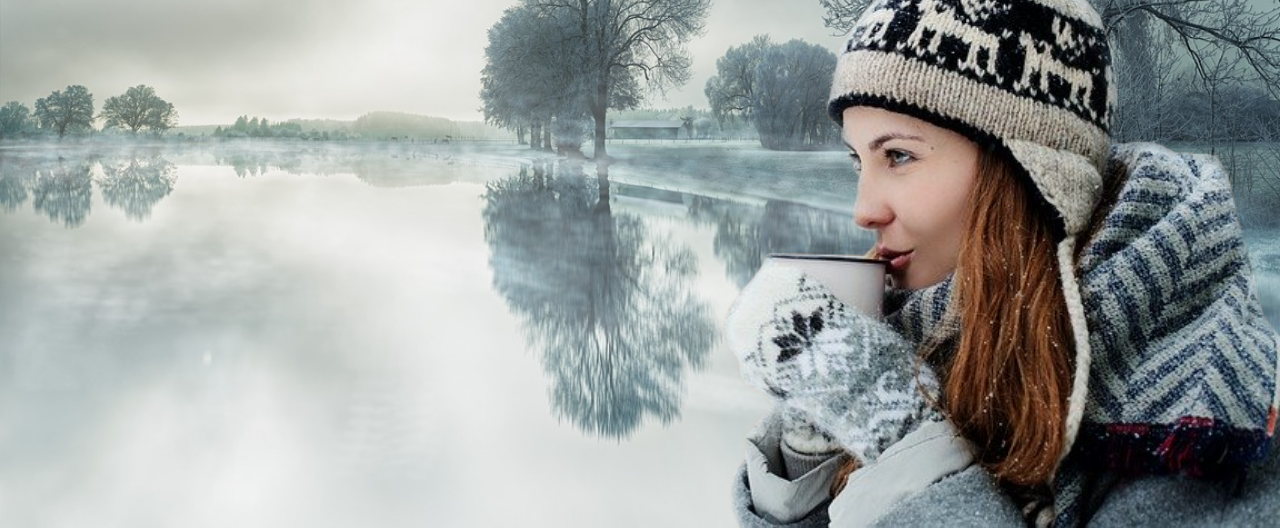
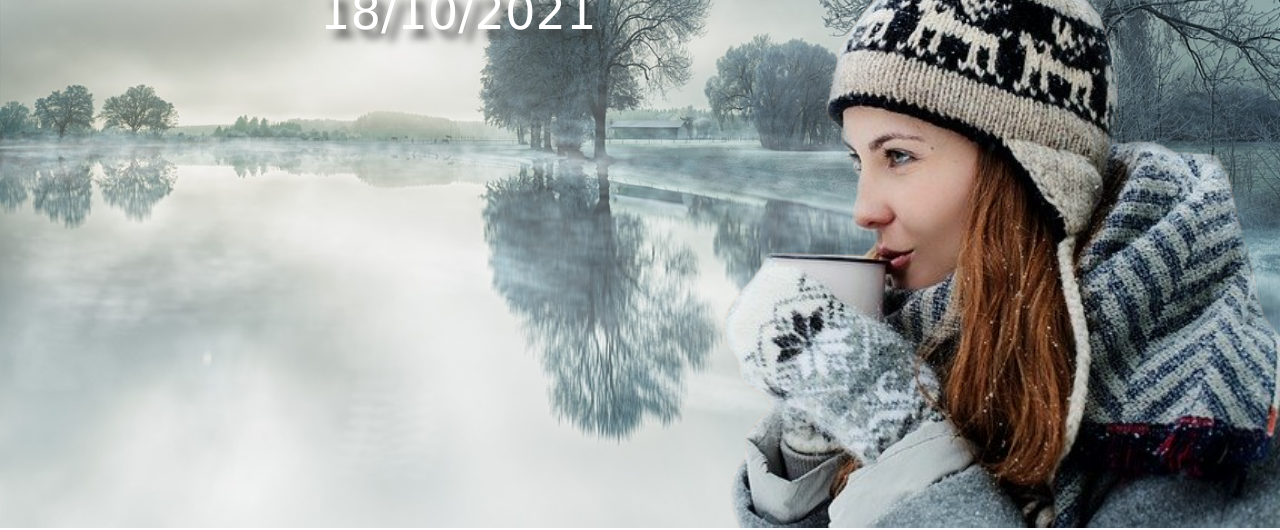
Before and after one commit to Magdalena-Nowak/project3, a plain HTML site: page index.html in a window 1280 px wide. Shown: the part 272-802 px from the top of the page. Drawn offline with Linux system fonts and the light colour scheme.

Commit message:
animate date

```diff
--- a/index.html
+++ b/index.html
@@ -15,7 +15,7 @@
             <h2 class="text__title">
                 <span>w</span><span>e</span><span>l</span><span>c</span><span>o</span><span>m</span><span>e</span><span>!</span>
             </h2>
-            <p class="text__date">01/01/2021</p>
+            <p class="text__date"></p>
         </section>
         <div class="image__wrapper">
             <img src="/img/girl.png" alt="Girl" class="image">
--- a/style.scss
+++ b/style.scss
@@ -62,9 +62,18 @@ main {
   text-transform: uppercase;
   text-shadow: 0.5rem 0.5rem 0.5rem rgb(53, 53, 53);
   &__date {
+    width: 30rem;
+    height: 10rem;
     position: absolute;
-    top: 25%;
-    left: 20%;
+    top: 16rem;
+    left: 20rem;
+    overflow: hidden;
+  }
+  &__date::before {
+    content: "18/10/2021";
+    position: absolute;
+    opacity: 0;
+    animation: showDate 1.5s ease-in-out 2.3s forwards;
   }
   &__title {
     position: absolute;
@@ -113,3 +122,16 @@ main {
     opacity: 1;
   }
 }
+
+@keyframes showDate {
+  0% {
+    transform: translateY(-120%);
+  }
+  50% {
+    opacity: 1;
+  }
+  100% {
+    transform: translateY(0);
+    opacity: 1;
+  }
+}
```
Also changed, not shown: dist/css/style.css, dist/css/style.min.css, 2 other files.
